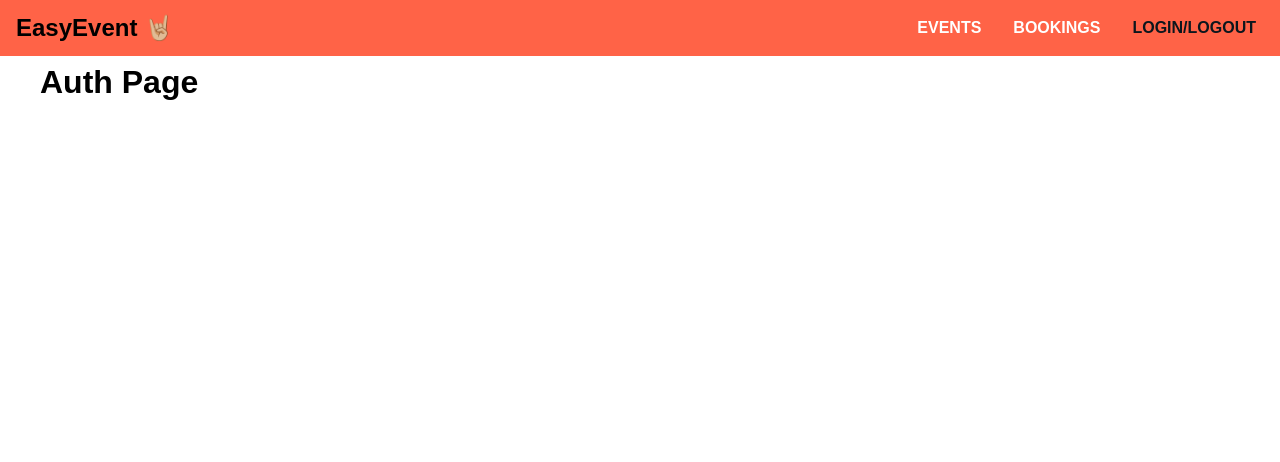
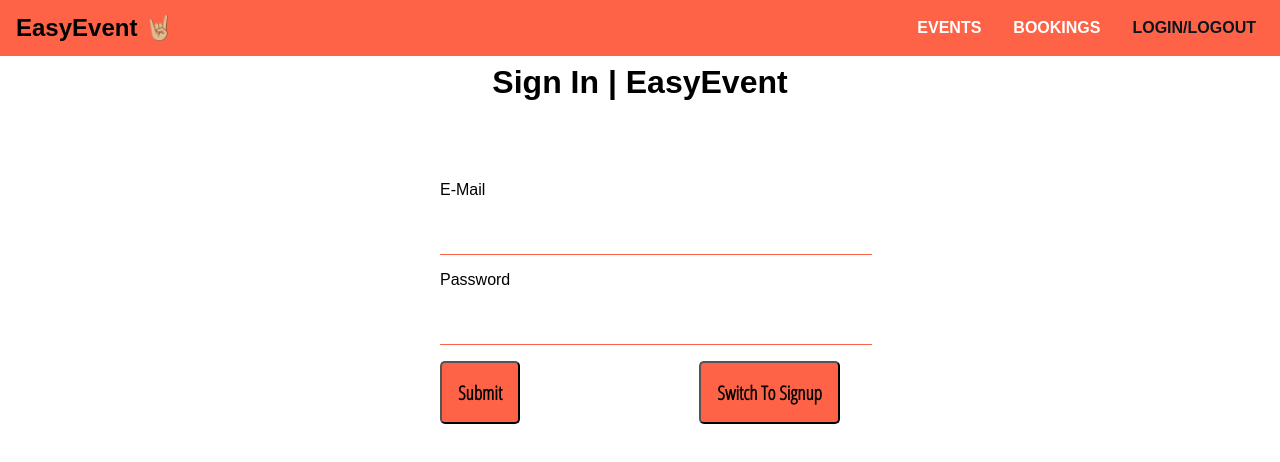
Before and after one commit to Casey6624/graphql-express-server, a React (Create React App) app in the folder frontend/: page /auth in a window 1280 px wide. Shown: the top 462 px of the page. Built offline with nearby package versions, Linux system fonts and the light colour scheme; the HTML template or start-up script is replaced by a standard one.

Commit message:
Added CORS support to App.js. Fleshed out Auth page with Login Form

```diff
--- /dev/null
+++ b/frontend/src/pages/Auth.css
@@ -0,0 +1,45 @@
+@import url('https://fonts.googleapis.com/css?family=Open+Sans+Condensed:300');
+
+.auth-form{
+    width: 25rem;
+    max-width: 80%;
+    margin: 5rem auto;
+}
+
+.form-control label, .form-control input{
+    width: 100%;
+    display: block;
+}
+.form-control label{
+    margin-bottom: 0.5rem;
+}
+
+.form-control{
+    margin-bottom: 1rem;
+}
+
+.form-control input{
+    border: none;
+    border-bottom: 0.1rem solid tomato;
+    padding: 1rem;
+}
+
+.form-actions button{
+    background: tomato;
+    font-family: 'Open Sans Condensed', sans-serif;
+    font-size: 1.2rem;
+    padding: 1rem;
+    border-radius: 5px;
+    font-weight: bold;
+}
+
+.form-actions button:hover{
+    background: #1e1e1e;
+    color: white;
+}
+
+.form-actions{
+    display: flex;
+    align-content: center;
+    justify-content: space-between;
+}
--- a/frontend/src/pages/Auth.js
+++ b/frontend/src/pages/Auth.js
@@ -1,9 +1,62 @@
 import React, { useState } from "react";
+import "./Auth.css"
 
 export default function Auth(props){
+
+    const GraphQL = "http://localhost:4000/graphiql"
+
+    const [emailAddress, setEmailAddress] = useState("")
+    const [password, setPassword] = useState("")
+
+    function submitHandler(e){
+        e.preventDefault()
+        if(emailAddress.trim().length === 0 || password.trim().length === 0){
+            return
+        }
+
+        const requestBody = {
+            query: `
+            mutation{
+                createUser(userInput : {
+                  email: "${emailAddress}",
+                  password: "${password}"
+                }){
+                  email
+                }
+              }
+            `
+        }
+
+        fetch(GraphQL, {
+            // All GraphQL queries require POST as they need a message body
+            method: "POST",
+            body: JSON.stringify(requestBody),
+            headers:{
+                "Content-Type": "application/json"
+            }
+        })
+    }
+
     return(
         <div>
-            <h1>Auth Page</h1>
+            <h1 style={{textAlign: "center"}}>
+                Sign In | EasyEvent
+            </h1>
+            <form className="auth-form" onSubmit={submitHandler}>
+                <div className="form-control">
+                    <label htmlFor="email">E-Mail</label>
+                    <input type="email" id="email" onChange={e => setEmailAddress(e.target.value)}/>
+                </div>
+                <div className="form-control">
+                    <label htmlFor="email">Password</label>
+                    <input type="password" id="password" onChange={e => setPassword(e.target.value)}/>
+                </div>
+                <div className="form-actions">
+                <button type="submit">Submit</button>
+                    <br />
+                    <button type="button">Switch To Signup</button>
+                </div>
+            </form>
         </div>
     )
 }
```
Also changed, not shown: 1 other file (tests, documents, lock files or other folders).
